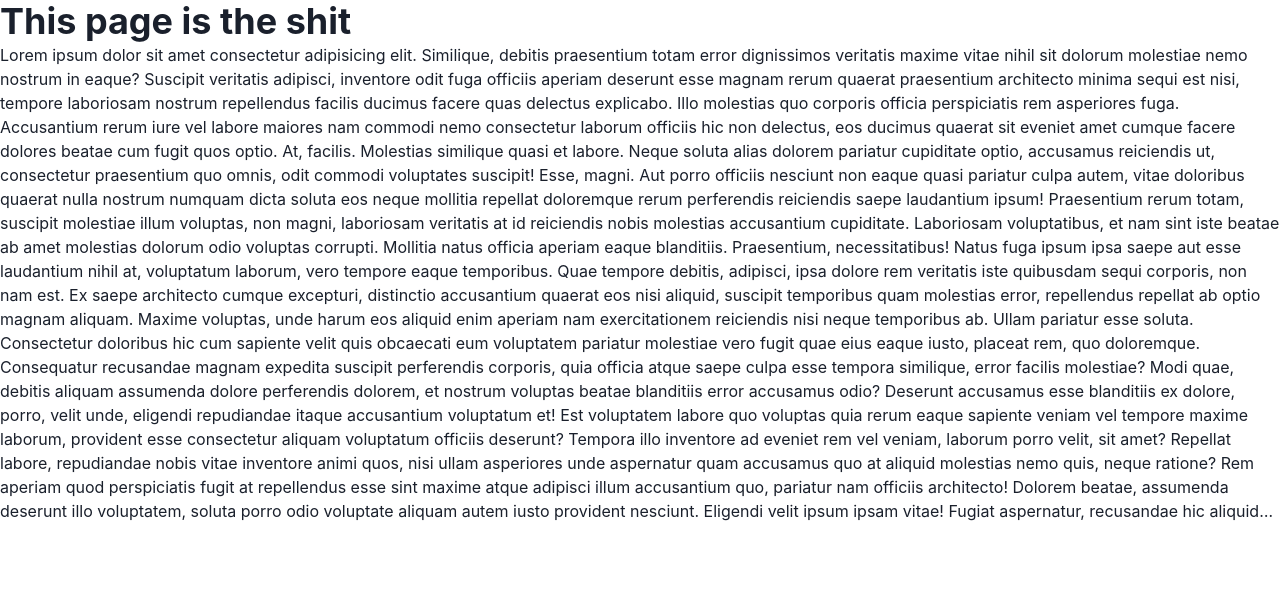
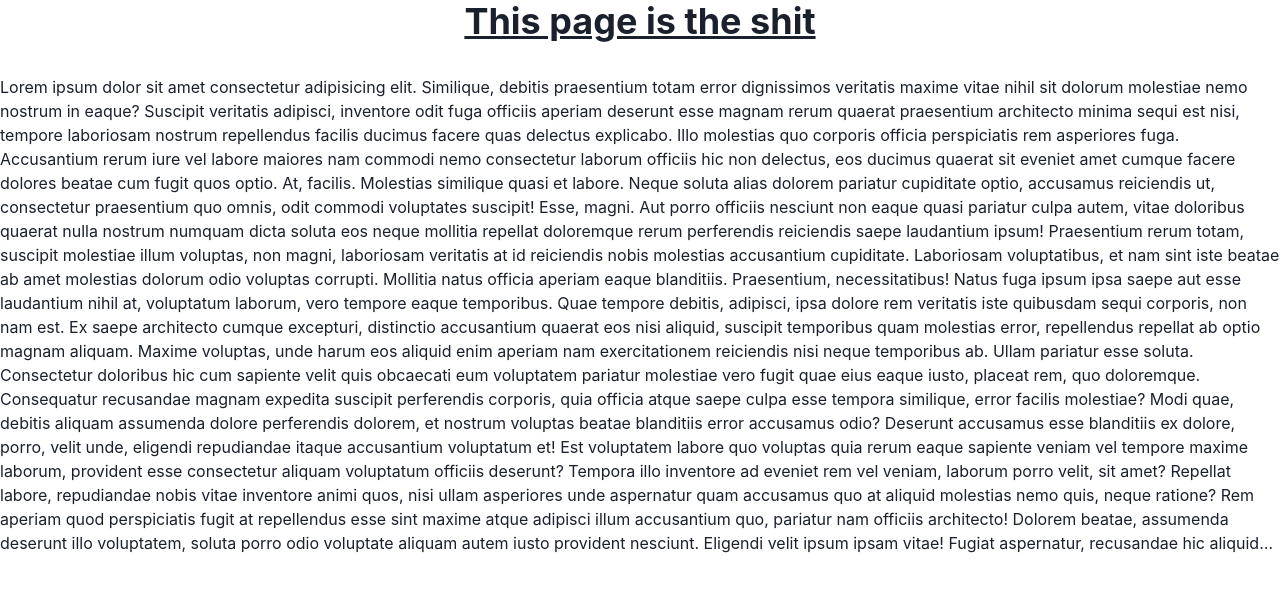
Before and after one commit to KennedyMungai/blog-site-w-chakra, a Next.js app: page / in a window 1280 px wide. Shown: the top 592 px of the page. Built offline with nearby package versions, Linux system fonts and the light colour scheme.

Commit message:
Added a heading component to the page and some styling

```diff
--- a/src/pages/index.tsx
+++ b/src/pages/index.tsx
@@ -6,7 +6,13 @@ const inter = Inter({ subsets: ['latin'] })
 export default function Home() {
 	return (
 		<div>
-			<Heading>This page is the shit</Heading>
+			<Heading
+				textAlign={'center'}
+				textDecoration={'underline'}
+				mb={'2rem'}
+			>
+				This page is the shit
+			</Heading>
 			<Text as={'section'} noOfLines={20}>
 				Lorem ipsum dolor sit amet consectetur adipisicing elit.
 				Similique, debitis praesentium totam error dignissimos veritatis
```
